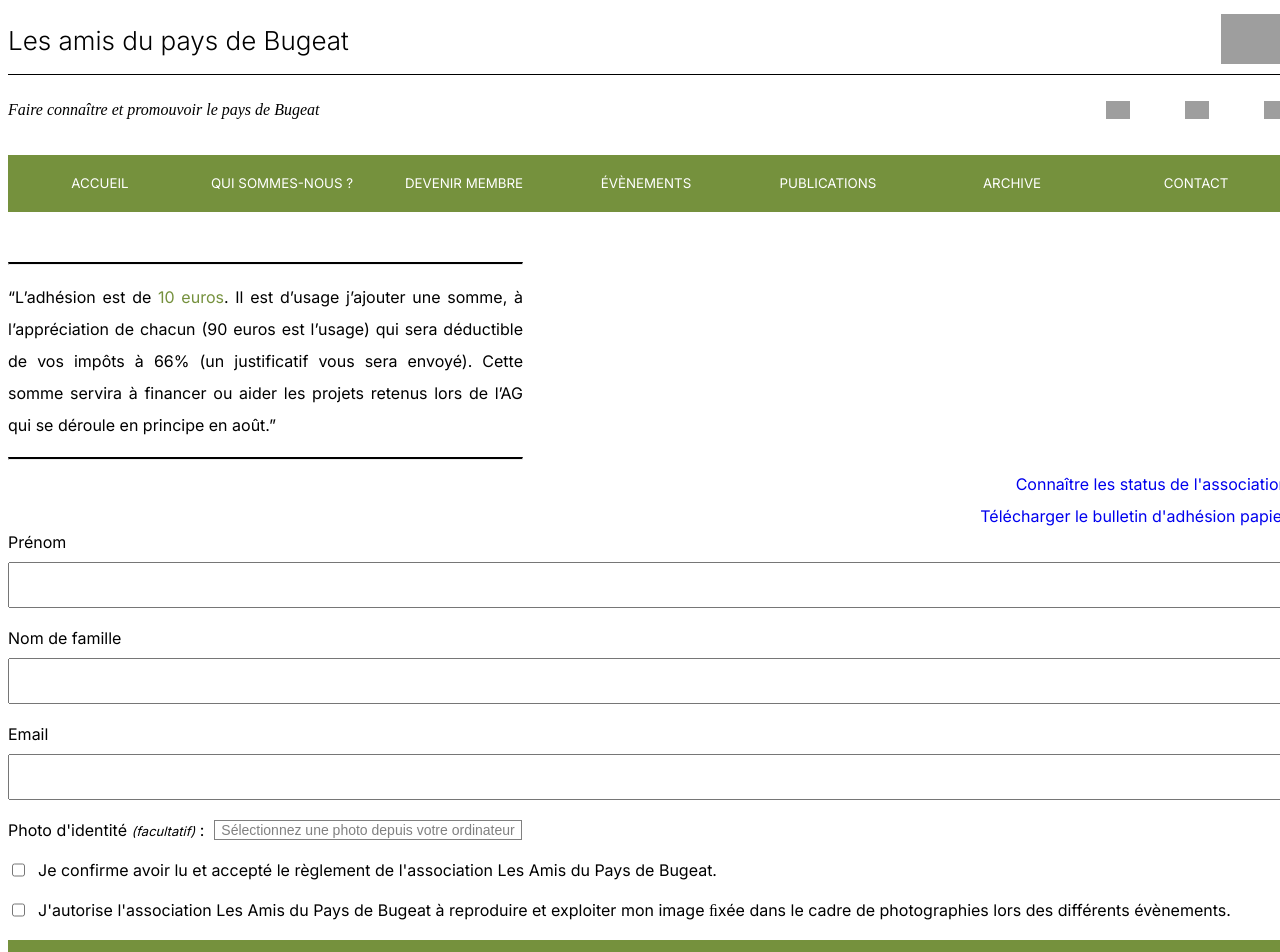
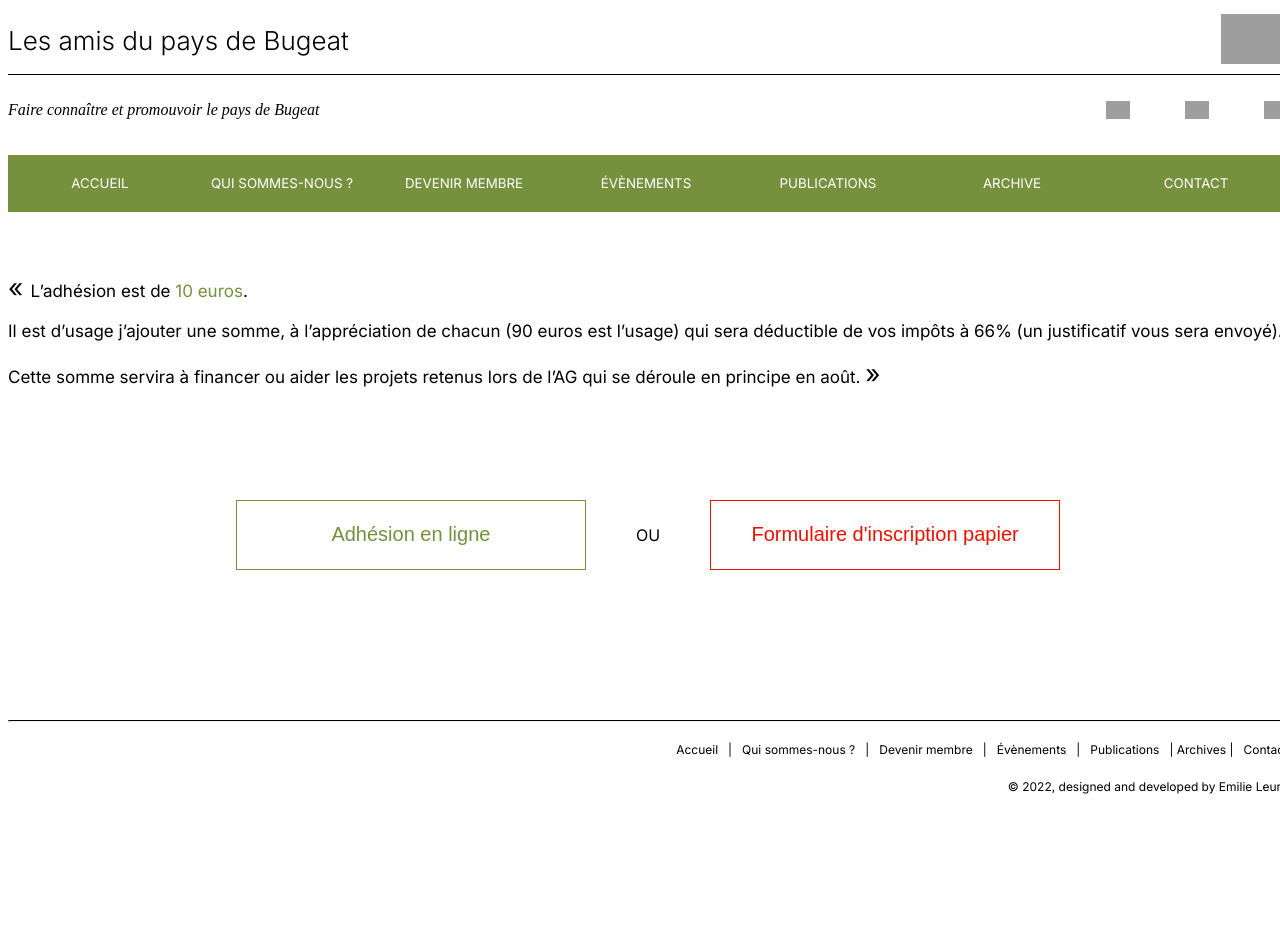
Before and after one commit to elarchi/lesamisdebugeat, a React (Create React App) app: page /subscription in a window 1280 px wide. Shown: the top 952 px of the page. After the commit the page ends 814 px from the top, so only its background shows below. Built offline with nearby package versions, Linux system fonts and the light colour scheme; grey boxes are pictures that could not be loaded.

Commit message:
options inscription

```diff
--- a/src/pages/Subscription/Subscription.js
+++ b/src/pages/Subscription/Subscription.js
@@ -13,17 +13,22 @@ const Subscription = () => {
   return (
     <div className="subscription__div container">
       <div className="quote__div">
-        <hr />
         <p>
-          “L’adhésion est de <span>10 euros</span>. Il est d’usage j’ajouter une
-          somme, à l’appréciation de chacun (90 euros est l’usage) qui sera
-          déductible de vos impôts à 66% (un justificatif vous sera envoyé).
+          <span className="big-quote__span">« </span>L’adhésion est de{" "}
+          <span>10 euros</span>.<br /> Il est d’usage j’ajouter une somme, à
+          l’appréciation de chacun (90 euros est l’usage) qui sera déductible de
+          vos impôts à 66% (un justificatif vous sera envoyé). <br />
           Cette somme servira à financer ou aider les projets retenus lors de
-          l’AG qui se déroule en principe en août.”
+          l’AG qui se déroule en principe en août.{" "}
+          <span className="big-quote__span">» </span>
         </p>
-        <hr />
       </div>
-      <div className="rules__div">
+      <div className="options__div">
+        <button className="green__button">Adhésion en ligne</button>
+        <span>OU</span>
+        <button className="red__button">Formulaire d'inscription papier</button>
+      </div>
+      {/* <div className="rules__div">
         <Link to="/who-are-we/status" className="link">
           Connaître les status de l'association
         </Link>
@@ -34,8 +39,8 @@ const Subscription = () => {
         >
           Télécharger le bulletin d'adhésion papier
         </a>
-      </div>
-      <form action="" className="form">
+      </div> */}
+      {/* <form action="" className="form">
         <div className="col__div">
           <div className="txt">Prénom</div>
           <input type="text" />
@@ -73,8 +78,8 @@ const Subscription = () => {
           </div>
         </div>
         <button>J'adhère à l'association</button>
-        {/* <span>{errorMessage}</span> */}
-      </form>
+        {/* <span>{errorMessage}</span>
+      </form> */}
     </div>
   );
 };
--- a/src/pages/Subscription/subscription.scss
+++ b/src/pages/Subscription/subscription.scss
@@ -4,84 +4,127 @@
 
   .quote__div {
     margin-top: 50px;
-    width: 515px;
+    width: 100%;
     hr {
       border-top: solid 2px black;
     }
     p {
       width: 100%;
-      font-size: 16px;
+      font-size: 17px;
       text-align: justify;
       line-height: 2;
       span {
         color: #75913d;
       }
     }
-  }
-
-  .rules__div {
-    display: flex;
-    width: 100%;
-    flex-direction: column;
-    align-items: flex-end;
-    line-height: 2;
-    .link {
-      text-decoration: none;
-    }
-    .link:hover {
-      text-decoration: underline;
-      cursor: pointer;
+    .big-quote__span {
+      font-size: 26px;
+      color: black;
     }
   }
 
-  .form {
+  .options__div {
     display: flex;
-    flex-direction: column;
-    gap: 20px;
+    align-items: center;
+    gap: 50px;
+    justify-content: center;
+    margin-top: 100px;
+    button {
+      width: 350px;
+      height: 70px;
+      border: none;
+      font-size: 20px;
+      background-color: white;
 
-    .col__div {
-      display: flex;
-      flex-direction: column;
-      gap: 10px;
-      input {
-        width: 100%;
-        height: 40px;
+      &:hover {
+        cursor: pointer;
+        color: white;
+        transition: 0.5s;
+        box-shadow: 0 12px 16px 0 rgba(0, 0, 0, 0.24),
+          0 17px 50px 0 rgba(0, 0, 0, 0.19);
       }
     }
 
-    .row__div {
-      display: flex;
-      gap: 10px;
-
-      .updload__button {
-        border: solid 1px grey;
-        height: 20px;
-        background-color: white;
-        color: grey;
-        font-size: 14px;
-      }
-      .updload__button:hover {
-        cursor: pointer;
-        text-decoration: underline;
-      }
-      span {
-        font-style: italic;
-        font-size: 13px;
+    .green__button {
+      border: solid 1px #75913d;
+      color: #75913d;
+      &:hover {
+        background-color: #75913d;
       }
     }
 
-    button {
-      height: 60px;
-      background-color: #75913d;
-      color: white;
-      font-size: 24px;
-      border: none;
-    }
-    button:hover {
-      cursor: pointer;
-      background-color: white;
-      border: solid #75913d 1px;
-      color: #75913d;
+    .red__button {
+      border: solid 1px #e10;
+      color: #e10;
+      &:hover {
+        background-color: #e10;
+      }
     }
   }
+
+  // .rules__div {
+  //   display: flex;
+  //   width: 100%;
+  //   flex-direction: column;
+  //   align-items: flex-end;
+  //   line-height: 2;
+  //   .link {
+  //     text-decoration: none;
+  //   }
+  //   .link:hover {
+  //     text-decoration: underline;
+  //     cursor: pointer;
+  //   }
+  // }
+
+  // .form {
+  //   display: flex;
+  //   flex-direction: column;
+  //   gap: 20px;
+
+  //   .col__div {
+  //     display: flex;
+  //     flex-direction: column;
+  //     gap: 10px;
+  //     input {
+  //       width: 100%;
+  //       height: 40px;
+  //     }
+  //   }
+
+  //   .row__div {
+  //     display: flex;
+  //     gap: 10px;
+
+  //     .updload__button {
+  //       border: solid 1px grey;
+  //       height: 20px;
+  //       background-color: white;
+  //       color: grey;
+  //       font-size: 14px;
+  //     }
+  //     .updload__button:hover {
+  //       cursor: pointer;
+  //       text-decoration: underline;
+  //     }
+  //     span {
+  //       font-style: italic;
+  //       font-size: 13px;
+  //     }
+  //   }
+
+  //   button {
+  //     height: 60px;
+  //     background-color: #75913d;
+  //     color: white;
+  //     font-size: 24px;
+  //     border: none;
+  //   }
+  //   button:hover {
+  //     cursor: pointer;
+  //     background-color: white;
+  //     border: solid #75913d 1px;
+  //     color: #75913d;
+  //   }
+  // }
 }
```
